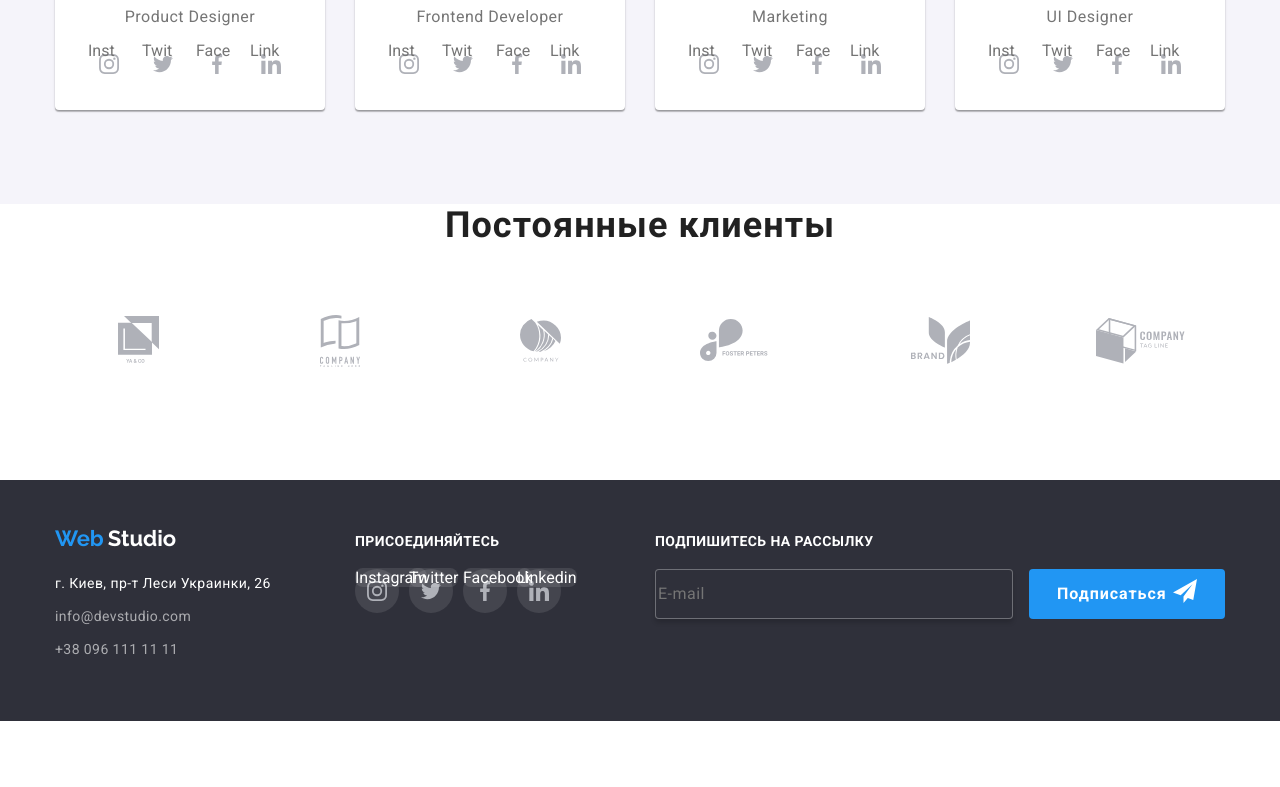
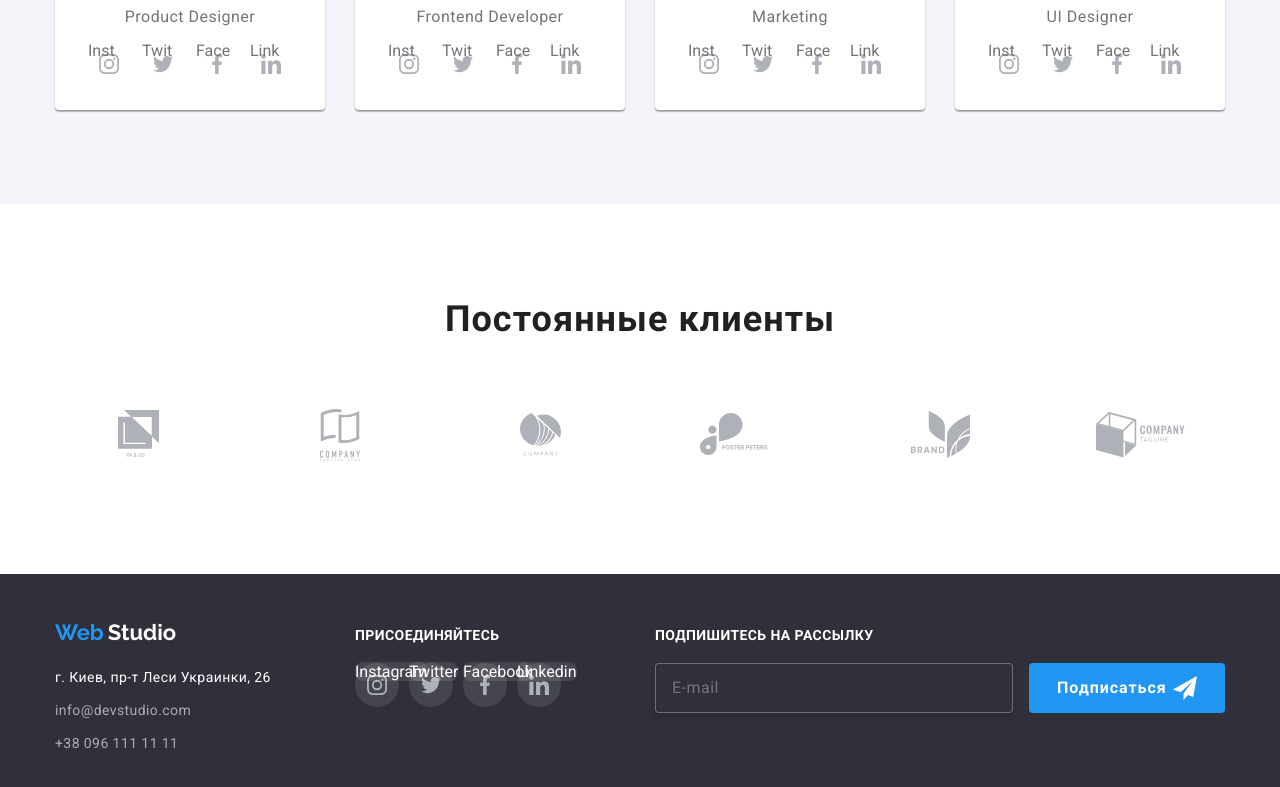
Before and after one commit to Punkrusheva/goit-markup-hw-04, a plain HTML site: page index.html in a window 1280 px wide. Shown: the part 2172-2959 px from the top of the page. Before the commit the page ends 2893 px from the top, so only its background shows below. Drawn offline with Linux system fonts and the light colour scheme.

Commit message:
Update styles.css

```diff
--- a/css/styles.css
+++ b/css/styles.css
@@ -459,6 +459,7 @@ a {
 
 /* CUSTOMERS */
 .customers {
+  padding-top: 94px;
   padding-bottom: 94px;
 }
 .customers .container {
@@ -787,6 +788,7 @@ a {
 }
 
 .subscribe [type="text"] {
+  padding-left: 16px;
   margin-right: 12px;
   width: 358px;
   height: 50px;
@@ -826,6 +828,7 @@ a {
 }*/
 .footer .buttom {
   display: inline-flex;
+  align-items: center;
   padding: 10px 28px;
   justify-content: space-between;
   background-color: var(--accent-color);
```
